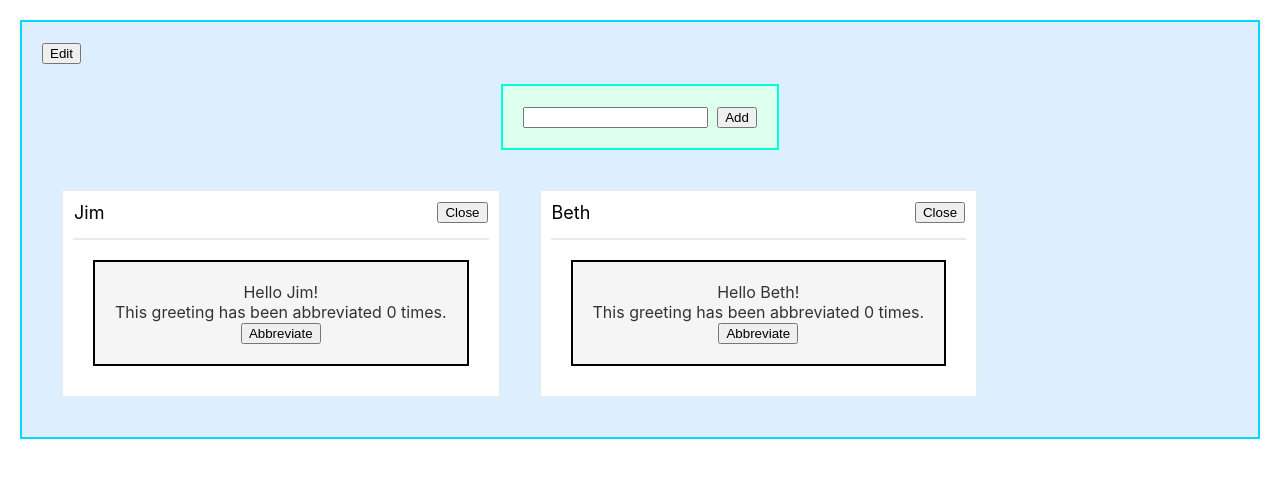
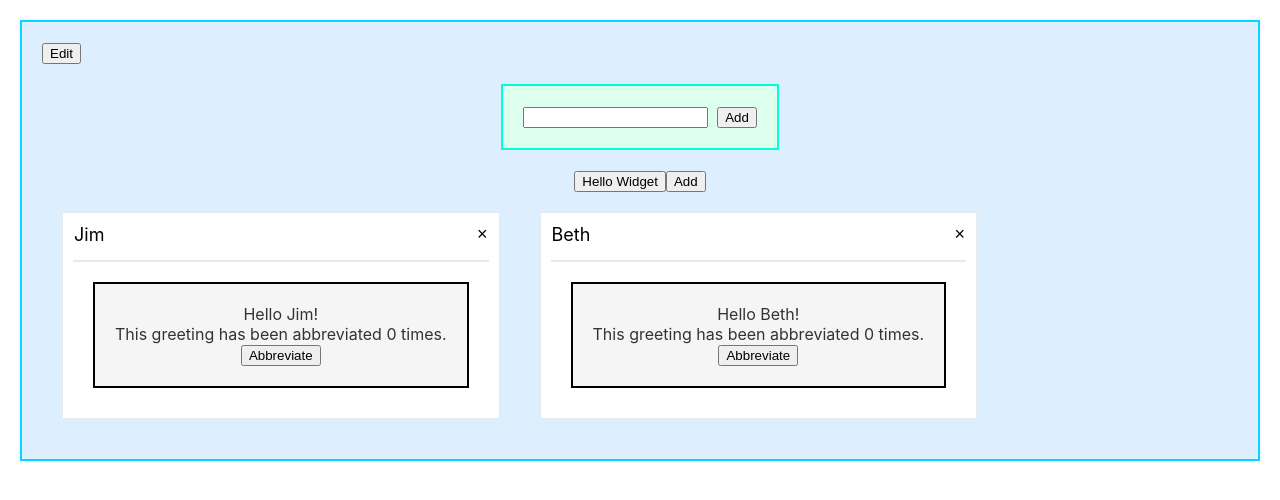
Before and after one commit to dsmcclain/react-sandbox, a React (Create React App) app: page / in a window 1280 px wide. Both pictures are taken after a click on the button "Edit". Shown: the top 500 px of the page. Built offline with nearby package versions, Linux system fonts and the light colour scheme.

Commit message:
Build add widget buttons, begin developing functionality

```diff
--- /dev/null
+++ b/src/AddWidget.js
@@ -0,0 +1,30 @@
+import React, { Component } from 'react';
+
+class AddWidget extends Component {
+    constructor(props) {
+        super(props);
+        this.state = { widgetChoice: ''};
+
+        this.widgetChoice = this.widgetChoice.bind(this);
+        this.addWidget = this.addWidget.bind(this);
+    }
+
+    addWidget() {
+        this.props.addWidget(this.state.widgetChoice)
+    }
+
+    widgetChoice() {
+        this.setState({ widgetChoice: 'Hello Widget' });
+    }
+
+    render() {
+        return (
+            <div className="AddWidget">
+                <button onClick={this.widgetChoice}>Hello Widget</button>
+                <button className="add-widget-button" onClick={this.addWidget}>Add</button>
+            </div>
+        );
+    }
+}
+
+export default AddWidget;
--- a/src/DashboardLayout.js
+++ b/src/DashboardLayout.js
@@ -1,6 +1,7 @@
 import React, { Component } from 'react';
 import './DashboardLayout.css';
 import AddPeople from './AddPeople';
+import AddWidget from './AddWidget';
 
 import WidgetFrame from './WidgetFrame';
 import HelloWidget from './HelloWidget';
@@ -13,6 +14,7 @@ class DashboardLayout extends Component {
             editable: false,
         };
         this.addPeople = this.addPeople.bind(this);
+        this.addWidget = this.addWidget.bind(this);
         this.onRemove = this.onRemove.bind(this);
         this.onEdit = this.onEdit.bind(this);
     }
@@ -36,6 +38,10 @@ class DashboardLayout extends Component {
         this.setState({ people: [...this.state.people, newName] });
     }
 
+    addWidget(newName) {
+        this.setState({ people: [...this.state.people, newName] });
+    }
+
     onRemove(removeName) {
         const filteredPeople = this.state.people.filter(name => {
             return name !== removeName;
@@ -56,6 +62,7 @@ class DashboardLayout extends Component {
                     <button  onClick={this.onEdit}>Edit</button>
                 </div>
                 <AddPeople addPeople={this.addPeople} />
+                {this.state.editable && <AddWidget addWidget={this.addWidget} />}
                 <div className="widget-rows">
                     {this.renderGreetings()}
                 </div>
--- a/src/WidgetFrame.css
+++ b/src/WidgetFrame.css
@@ -18,5 +18,9 @@
     white-space: nowrap;
 }
 .widget-frame-header .close {
+    font-size: 18px;
+    padding: 0px;
+    border: none;
+    background: none;
     float: right;
 }
--- a/src/WidgetFrame.js
+++ b/src/WidgetFrame.js
@@ -18,7 +18,7 @@ class WidgetFrame extends Component {
             <div className="widget-frame">
                 <div className="widget-frame-header">
                     <span className="title">{this.props.title}</span>
-                    {this.props.editable && <button className="close" onClick={this.onRemove}>Close</button>}
+                    {this.props.editable && <button className="close" onClick={this.onRemove}>&times;</button>}
                 </div>
                 <div className="widget-frame-content">
                     {this.props.children}
```
